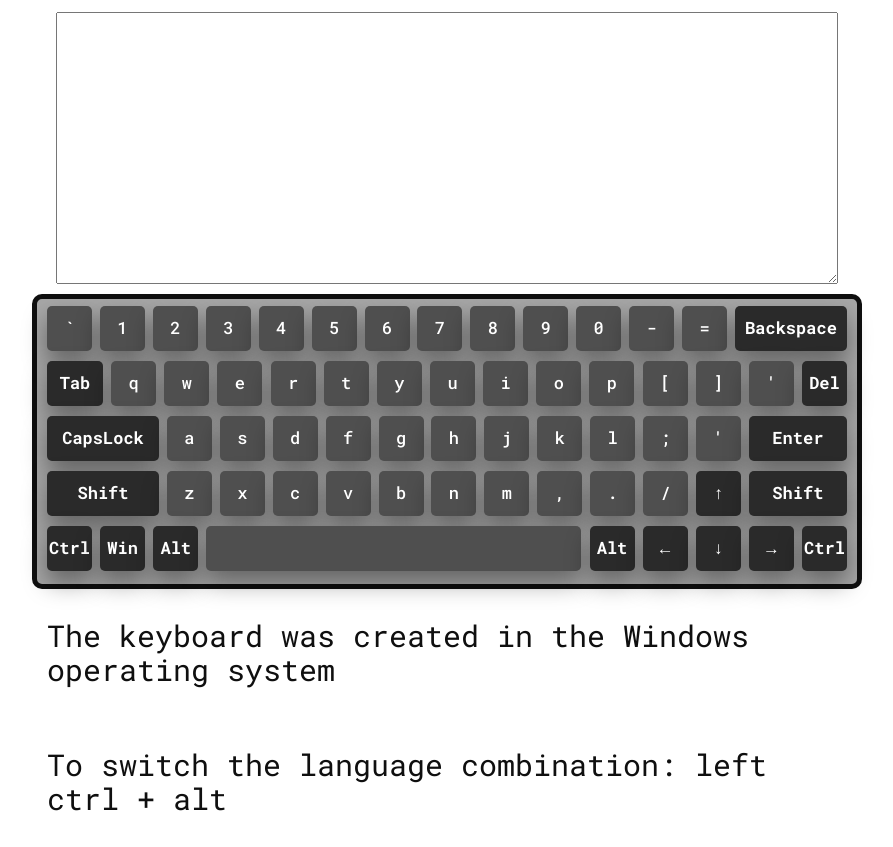
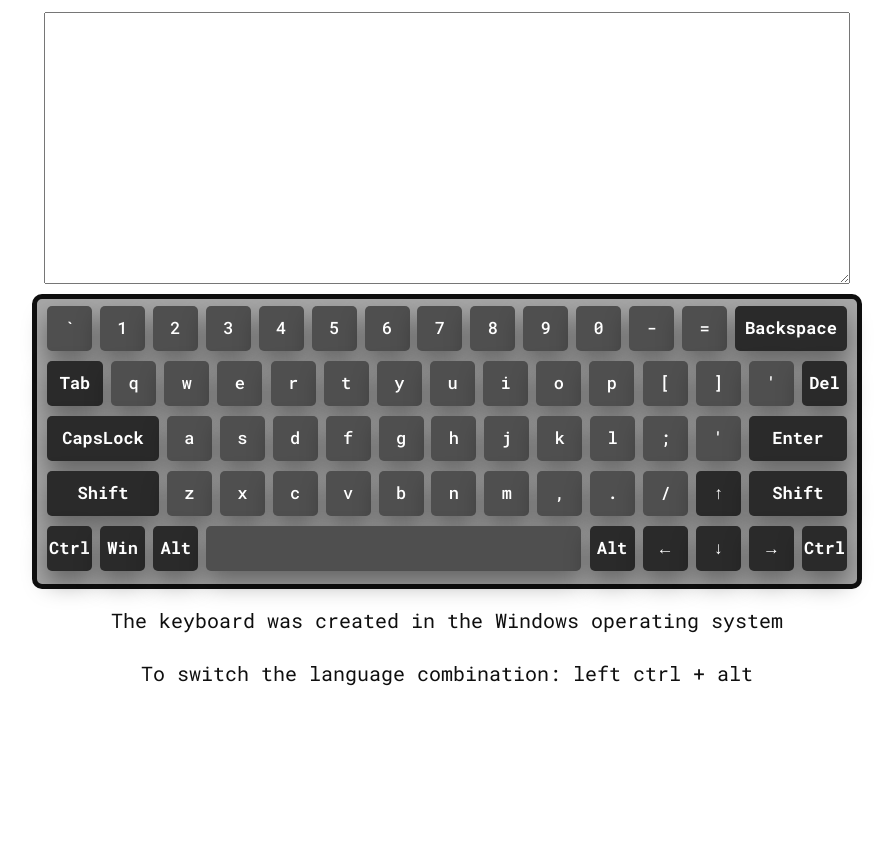
Before and after one commit to geominerr/virtual-keyboard, a website with bundled scripts: page index.html in a window 1280 px wide. Shown: the part 98-945 px from the top of the page, without its empty margins (193-1086 px from the left). After the commit the page ends 800 px from the top, so only its background shows below. Built offline with nearby package versions, Linux system fonts and the light colour scheme.

Commit message:
fix: change styles for decsription and textarea

```diff
--- a/src/sass/components/_keyboard.scss
+++ b/src/sass/components/_keyboard.scss
@@ -15,7 +15,7 @@
 
 .textarea {
   display: block;
-  width: 95%;
+  width: 98%;
   min-height: 250px;
   margin: 10px 0px;
   padding: 10px;
@@ -120,7 +120,8 @@
 }
 
 .description {
-  font-size: 3rem;
+  margin-bottom: 10px;
+  font-size: 2rem;
   font-family: 'RobotoMono', sans-serif;
   color: rgb(15, 15, 15);
 }
```
Also changed, not shown: src/sass/style.css, 1 other file.
